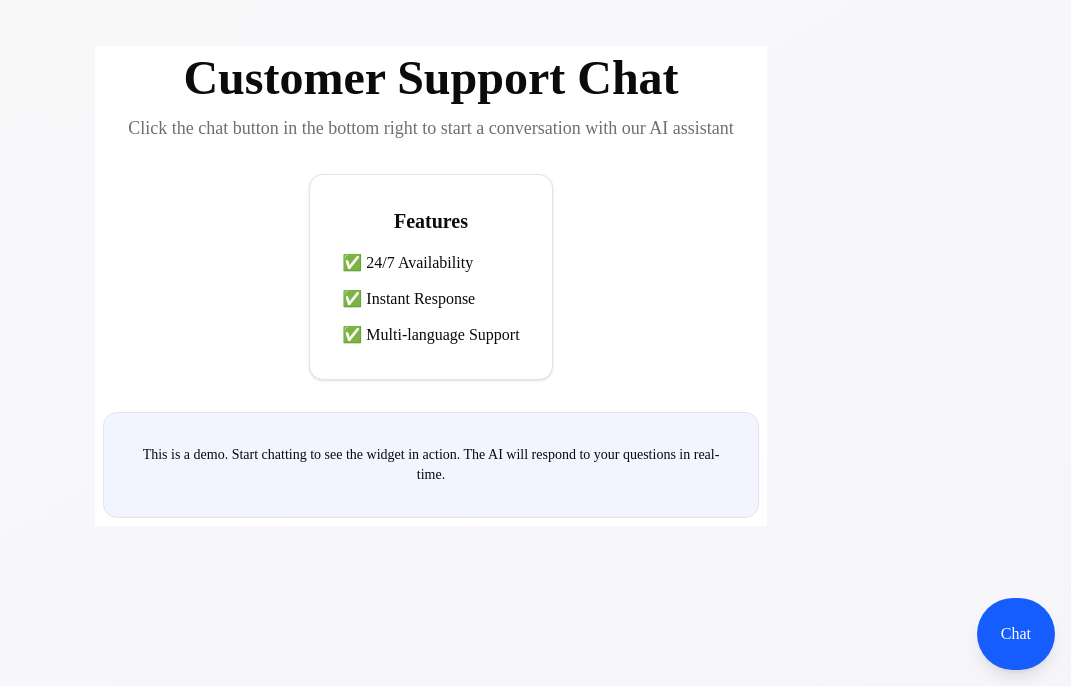
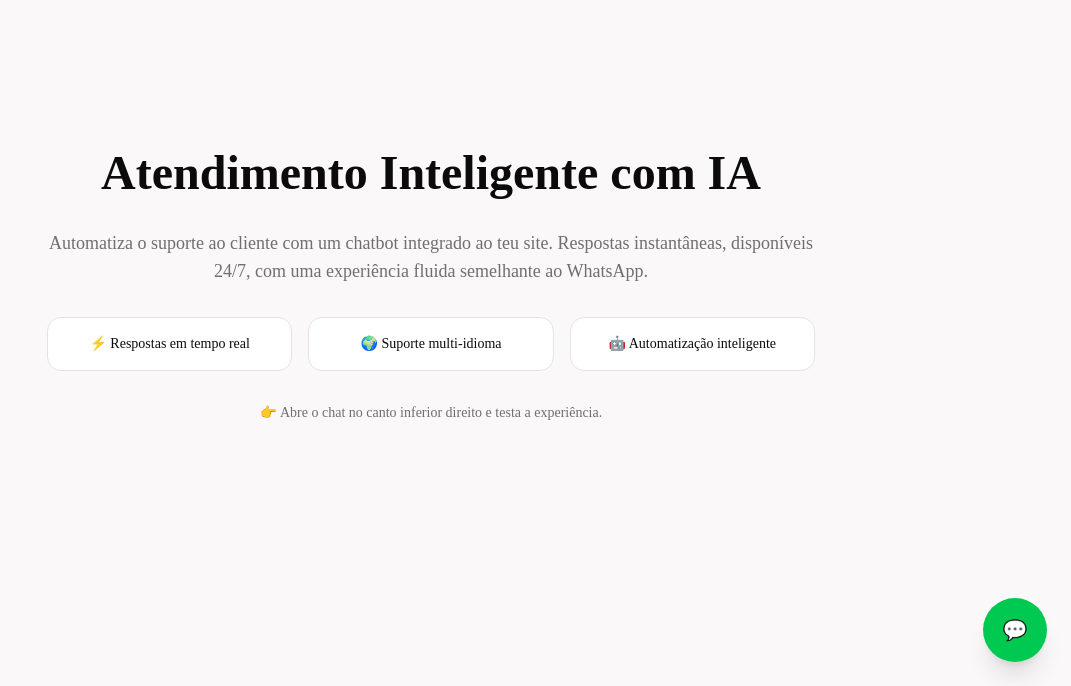
Before and after one commit to Herbert-C-byte/Simple-Chatbot, a React (Vite) app: page / in a window 1280 px wide. Shown: the part 114-800 px from the top of the page, without its empty margins (209-1280 px from the left). Built offline with nearby package versions, Linux system fonts and the light colour scheme.

Commit message:
feat!: new frontend design

```diff
--- a/src/App.jsx
+++ b/src/App.jsx
@@ -6,27 +6,31 @@ function App() {
   const [inputValue, setInputValue] = useState("");
   const [messages, setMessages] = useState([]);
   const [isLoading, setIsLoading] = useState(false);
-  const handleClose = () => {
-    setIsChatOpen(false);
-  };
+
+  const handleClose = () => setIsChatOpen(false);
+
   const handleSend = async () => {
-    if (inputValue === "") {
-      return;
-    } else {
+    if (!inputValue.trim()) return;
+
     const updatedMessages = [
       ...messages,
       { role: "user", content: inputValue },
     ];
+
     setMessages(updatedMessages);
     setInputValue("");
 
     try {
       setIsLoading(true);
-        const response = await fetch("https://simple-chatbot-server-production.up.railway.app/api/chat", {
+
+      const response = await fetch(
+        "https://simple-chatbot-server-production.up.railway.app/api/chat",
+        {
           method: "POST",
           headers: { "Content-Type": "application/json" },
           body: JSON.stringify({ messages: updatedMessages }),
-        });
+        }
+      );
 
       const data = await response.json();
 
@@ -39,51 +43,50 @@ function App() {
     } finally {
       setIsLoading(false);
     }
-    }
   };
 
   return (
     <>
-      <main className="min-h-screen bg-linear-to-br from-background to-secondary/20 to-background flex flex-col items-center justify-center p-4 sm:p-6 md:p-8">
-        <div className=" bg-white p-2 flex flex-col items-center gap-2 max-w-2xl w-full text-center space-y-6">
-          <div className="space-y-3">
-            <h1 className="font-bold text-3xl sm:text-4xl md:text-5xl text-foreground">
-              Customer Support Chat
+      <main className="min-h-screen bg-background flex flex-col items-center justify-center px-6 text-center">
+        <div className="max-w-3xl space-y-8">
+          <h1 className="text-4xl sm:text-5xl font-bold">
+            Atendimento Inteligente com IA
           </h1>
-            <p className="text-base text-muted-foreground sm:text-lg">
-              Click the chat button in the bottom right to start a conversation
-              with our AI assistant
+
+          <p className="text-lg text-muted-foreground">
+            Automatiza o suporte ao cliente com um chatbot integrado ao teu site.
+            Respostas instantâneas, disponíveis 24/7, com uma experiência fluida
+            semelhante ao WhatsApp.
+          </p>
+
+          <div className="grid sm:grid-cols-3 gap-4 text-sm">
+            <div className="p-4 border rounded-xl bg-card">
+              ⚡ Respostas em tempo real
+            </div>
+            <div className="p-4 border rounded-xl bg-card">
+              🌍 Suporte multi-idioma
+            </div>
+            <div className="p-4 border rounded-xl bg-card">
+              🤖 Automatização inteligente
+            </div>
+          </div>
+
+          <p className="text-sm text-muted-foreground">
+            👉 Abre o chat no canto inferior direito e testa a experiência.
           </p>
         </div>
-          <div className="bg-card p-6 rounded-xl sm:p-8 border border-border shadow-sm">
-            <h2 className="text-lg sm:text-xl font-semibold text-foreground mb-4">
-              Features
-            </h2>
-            <ul className="space-y-3 text-sm sm:text-base">
-              <li className="flex items-start gap-3">✅ 24/7 Availability</li>
-              <li className="flex items-start gap-3">✅ Instant Response</li>
-              <li className="flex items-start gap-3">
-                ✅ Multi-language Support
-              </li>
-            </ul>
-          </div>
-          <div className="bg-secondary/50 rounded-xl p-6 sm:p-8 border border-border">
-            <p className="text-xs sm:text-sm text-secondary-foreground">
-              This is a demo. Start chatting to see the widget in action. The AI
-              will respond to your questions in real-time.
-            </p>
-          </div>
-        </div>
       </main>
-      {/* Chat Widget */}
+
+      {/* Botão estilo WhatsApp */}
       {!ischatOpen && (
         <button
-          className="fixed bottom-4 right-4 bg-blue-600 text-white p-6 rounded-full shadow-lg hover:bg-blue-700 z-10 transition-colors hover:animate-pulse "
           onClick={() => setIsChatOpen(true)}
+          className="fixed bottom-6 right-6 w-16 h-16 rounded-full bg-green-500 hover:bg-green-600 text-white shadow-xl flex items-center justify-center text-xl transition"
         >
-          Chat
+          💬
         </button>
       )}
+
       {ischatOpen && (
         <ChatWidget
           inputValue={inputValue}
--- a/src/components/chat-widget.jsx
+++ b/src/components/chat-widget.jsx
@@ -1,4 +1,4 @@
-import { useRef, useEffect, use } from "react";
+import { useRef, useEffect } from "react";
 
 export default function ChatWidget({
   messages,
@@ -12,73 +12,87 @@ export default function ChatWidget({
 
   useEffect(() => {
     messagesEndRef.current?.scrollIntoView({ behavior: "smooth" });
-  }, [messages]);
+  }, [messages, isLoading]);
 
   return (
-    <div className="fixed bottom-6 right-6 sm:bottom-8 sm:right-8 w-full max-w-sm h-150 sm:h-125 rounded-2xl shadow-2xl bg-card flex flex-col z-40 border border-border animate-in slide-in-from-bottom-4 duration-300">
-      <div className="p-4 sm:p-5 border-b bg-primary text-primary-foreground flex items-center justify-between relative rounded-t-2xl">
+    <div className="fixed bottom-6 right-6 w-full max-w-sm h-[520px] bg-white rounded-2xl shadow-2xl flex flex-col overflow-hidden z-50">
+
+      {/* HEADER */}
+      <div className="bg-green-600 text-white p-4 flex items-center justify-between">
         <div className="flex items-center gap-3">
-          <div className="w-2 h-2 sm:w-2.5 sm:h-2.5 bg-green-400 rounded-full"></div>
+          <div className="w-10 h-10 bg-white/20 rounded-full flex items-center justify-center">
+            🤖
+          </div>
           <div>
-            <h3 className="font-semibold text-sm sm:text-base">Support</h3>
-            <p className="text-xs opacity-90">Always here to help</p>
+            <h3 className="font-semibold text-sm">Assistente</h3>
+            <p className="text-xs opacity-80">
+              {isLoading ? "A escrever..." : "Online"}
+            </p>
           </div>
         </div>
-        <button
-          className="absolute right-2 rounded-xs bg-blue-600 text-black hover:text-gray-800"
-          onClick={() => handleClose()}
-        >
-          Close
+
+        <button onClick={handleClose} className="text-sm opacity-80 hover:opacity-100">
+          ✕
         </button>
       </div>
-      <div className="flex-1 p-4 overflow-y-auto sm:p-5 space-y-3 sm:space-y-4 bg-background">
+
+      {/* MESSAGES */}
+      <div className="flex-1 bg-[#ece5dd] p-4 overflow-y-auto space-y-3">
         {!messages.length && (
-          <div className="flex items-center justify-center h-full text-center">
-            <div className="space-y-2">
-              <div className="w-12 h-12 bg-gray-300 rounded-full mx-auto"></div>
-              <p className="text-sm sm:text-base text-muted-foreground">
-                Hi! 👋 How can we help?
-              </p>
-            </div>
-          </div>
+          <p className="text-center text-sm text-gray-500 mt-10">
+            👋 Olá! Como posso ajudar?
+          </p>
         )}
-        {messages.map((messages, index) => (
+
+        {messages.map((msg, index) => (
           <div
             key={index}
             className={`flex ${
-              messages.role === "user" ? "justify-end" : "justify-start"
+              msg.role === "user" ? "justify-end" : "justify-start"
             }`}
           >
             <div
-              className={`max-w-xs px-4 py-2 rounded-lg text-sm sm:text-base leading-relaxed ${
-                messages.role === "user"
-                  ? "bg-primary text-primary-foreground rounded-br-none"
-                  : "bg-secondary text-secondary-foreground rounded-bl-none"
+              className={`px-4 py-2 rounded-2xl text-sm max-w-[70%] ${
+                msg.role === "user"
+                  ? "bg-green-500 text-white rounded-br-none"
+                  : "bg-white text-black rounded-bl-none shadow"
               }`}
             >
-              {messages.content}
+              {msg.content}
             </div>
           </div>
         ))}
 
+        {/* Typing indicator */}
+        {isLoading && (
+          <div className="flex justify-start">
+            <div className="bg-white px-4 py-2 rounded-2xl text-sm shadow">
+              ...
+            </div>
+          </div>
+        )}
+
         <div ref={messagesEndRef} />
       </div>
-      <div className="p-4 border-t bg-blue-600 flex items-center gap-2">
+
+      {/* INPUT */}
+      <div className="p-3 bg-gray-100 flex items-center gap-2">
         <input
           type="text"
           value={inputValue}
           onChange={(e) => setInputValue(e.target.value)}
           onKeyDown={(e) => e.key === "Enter" && handleSend()}
+          placeholder="Escreve uma mensagem..."
           disabled={isLoading}
-          placeholder="Type your message..."
-          className="w-full p-2 border rounded"
+          className="flex-1 px-4 py-2 rounded-full border outline-none text-sm"
         />
+
         <button
-          className="bg-blue-600 text-white p-2 rounded hover:bg-blue-700"
           onClick={handleSend}
           disabled={isLoading}
+          className="bg-green-500 hover:bg-green-600 text-white px-4 py-2 rounded-full text-sm"
         >
-          {isLoading ? "..." : "Send"}
+          ➤
         </button>
       </div>
     </div>
```
Lines whose indentation alone changed are shown as unchanged.
